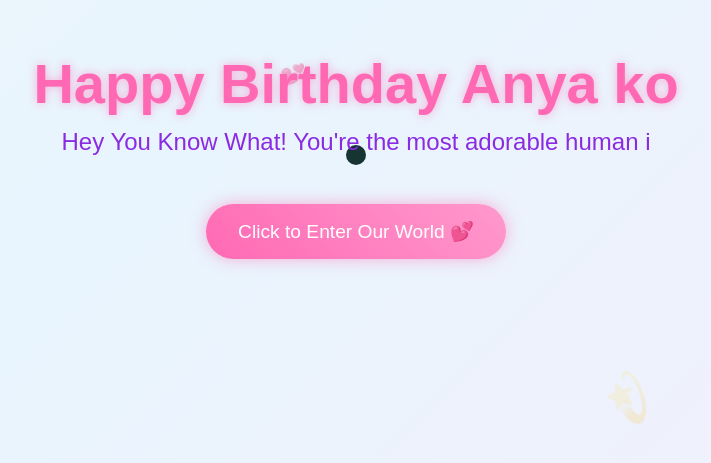
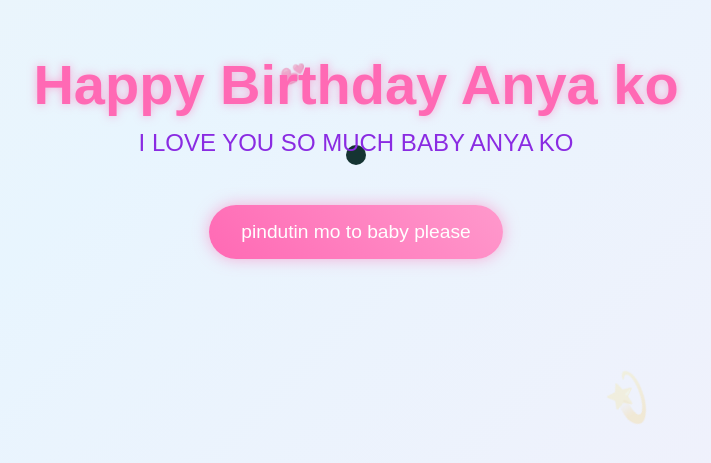
Before and after one commit to jmtopacio/happy-birthday-gf, a plain HTML site: page index.html in a window 1280 px wide. Shown: the part 245-708 px from the top of the page, without its empty margins (284-995 px from the left). Drawn offline with nearby package versions, Linux system fonts and the light colour scheme.

Commit message:
Update portfolio scripts and theme fixes

```diff
--- a/index.html
+++ b/index.html
@@ -13,7 +13,7 @@
     <div class="container">
         <h1>Happy Birthday Anya ko</h1>
         <div class="greeting"></div>
-        <button class="cta-button">Click to Enter Our World 💕</button>
+        <button class="cta-button"> pindutin mo to baby please </button>
     </div>
 
     <script src="script.js">
--- a/script.js
+++ b/script.js
@@ -6,7 +6,7 @@ document.addEventListener('mousemove', (e) => {
 });
 
 // Typing effect for greeting
-const greetingText = "Hey You Know What! You're the most adorable human i ever met! 💖";
+const greetingText = "I LOVE YOU SO MUCH BABY ANYA KO ";
 const greetingElement = document.querySelector('.greeting');
 let charIndex = 0;
 
```
